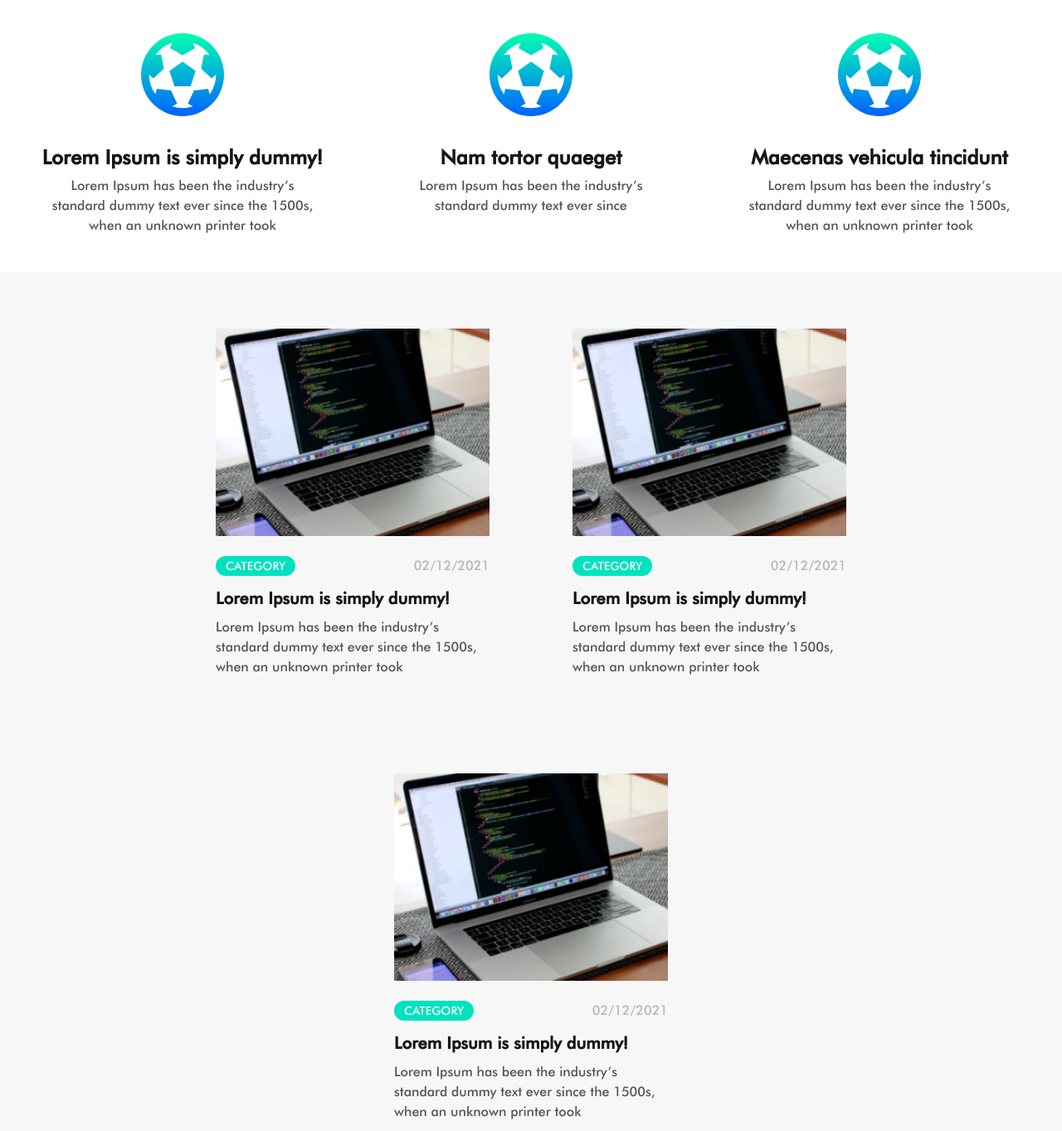
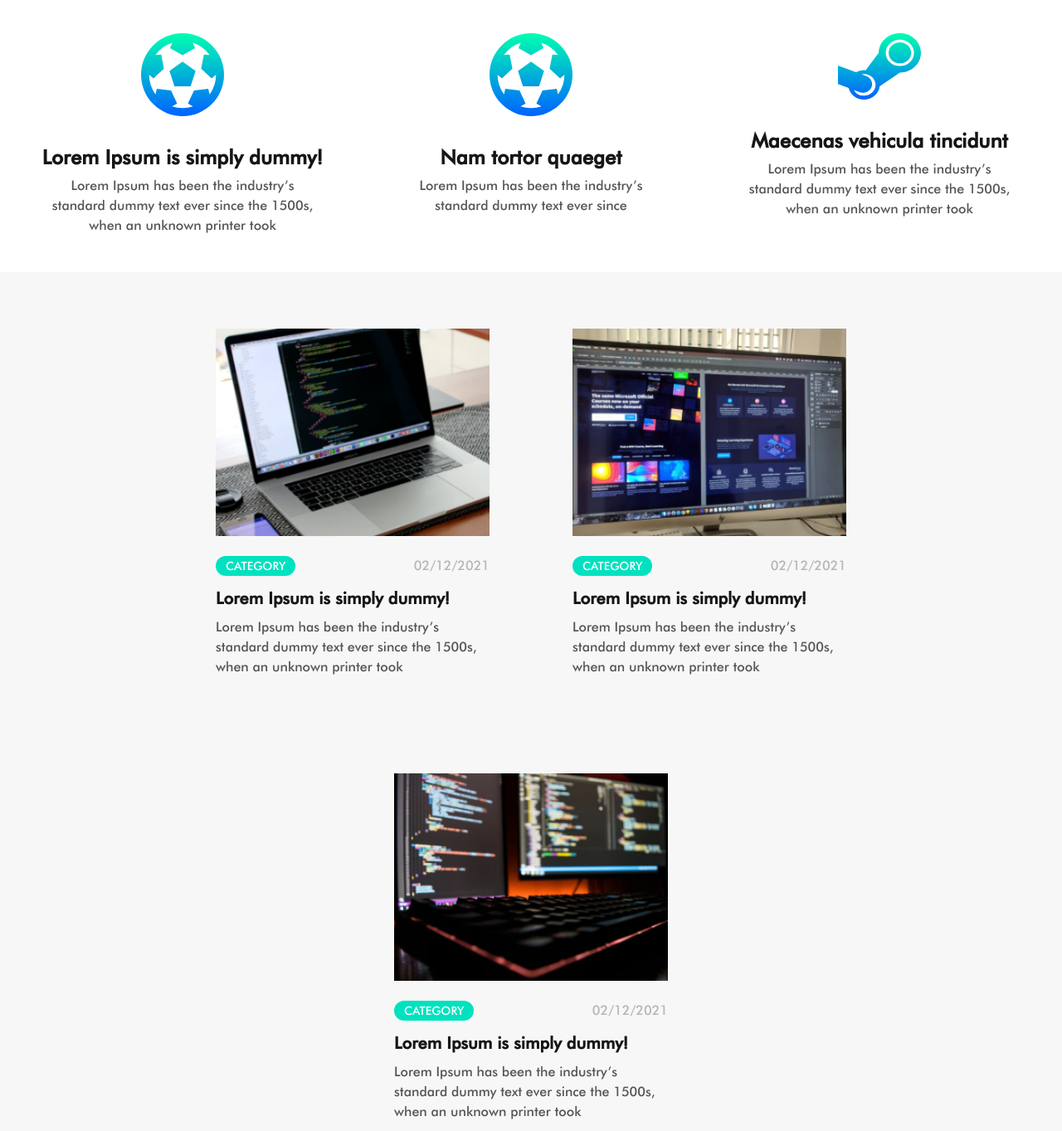
Before and after one commit to michaelnas84/frontend-challenge, a website: page src/index.html in a window 1280 px wide. Shown: the part 500-1863 px from the top of the page at 83% size. Drawn offline with Linux system fonts and the light colour scheme.

Commit message:
confirmar

```diff
--- a/src/index.html
+++ b/src/index.html
@@ -5,7 +5,7 @@
   <meta http-equiv="X-UA-Compatible" content="IE=edge">
   <meta name="viewport" content="width=device-width, initial-scale=1.0">
   <link rel="stylesheet" href="styles/style.css">
-  <link rel="stylesheet" href="../src/scripts/swiper-bundle.min.css"/>
+  <link rel="stylesheet" href="scripts/swiper-bundle.min.css"/>
   <title>Front-End Challenge</title>
 </head>
 <body>
@@ -15,7 +15,7 @@
       <div class="header__body">
         <div class="header__logo">
           <a href="#" class="logo">
-            <img src="../src/images/fuerza-studio-logo.png">
+            <img src="images/fuerza-studio-logo.png">
           </a>
         </div>
         <nav class="navbar">
@@ -55,7 +55,7 @@
   <!-- Additional required wrapper -->
   <div class="swiper-wrapper">
     <!-- Slides -->
-    <div class="swiper-slide" style="background-image:url(../src/images/background1-slider.jpg);">
+    <div class="swiper-slide" style="background-image:url(images/background1-slider.jpg);">
       <div class="indoor-slider">
       <div class="title-slider">Lorem Ipsum is simple dummy!</div>
       <div class="content-slider">Lorem Ipsum has been the industry’s standard dummy text ever since the<br>1500s, when an unknown printer took a galley of type and scrambled it<br>to make a type specimen book. It has survived not only five</div>
@@ -77,7 +77,7 @@
     <div class="container">
       <div class="card-short-content">
         <figure class="card-short-content__figure">
-          <img src="../src/images/awesome-futbol.svg" alt="" />
+          <img src="images/awesome-futbol.svg" alt="" />
         </figure>
         <div class="card-short-content__inner">
           <h3 class="card-short-content__title">Lorem Ipsum is simply dummy!</h3>
@@ -88,7 +88,7 @@
       </div>
       <div class="card-short-content">
         <figure class="card-short-content__figure">
-          <img src="../src/images/awesome-futbol.svg" alt="" />
+          <img src="images/awesome-futbol.svg" alt="" />
         </figure>
         <div class="card-short-content__inner">
           <h3 class="card-short-content__title">Nam tortor quaeget</h3>
@@ -99,7 +99,7 @@
       </div>
       <div class="card-short-content">
         <figure class="card-short-content__figure">
-          <img src="../src/images/awesome-futbol.svg" alt="" />
+          <img src="images/awesome-steam.svg" alt="" />
         </figure>
         <div class="card-short-content__inner">
           <h3 class="card-short-content__title">Maecenas vehicula tincidunt</h3>
@@ -118,7 +118,7 @@
       <div class="container">
         <div class="card-short-content-blog">
           <figure class="card-short-content-blog__figure">
-            <img src="../src/images/image-blog.png" alt="" />
+            <img src="images/image-blog.png" alt="" />
           </figure>
           <div class="card-short-content-blog__inner">
            <div class="card-short-content-blog__category">
@@ -133,7 +133,7 @@
         </div>
         <div class="card-short-content-blog">
           <figure class="card-short-content-blog__figure">
-            <img src="../src/images/image-blog.png" alt="" />
+            <img src="images/image-blog2.png" alt="" />
           </figure>
           <div class="card-short-content-blog__inner">
             <div class="card-short-content-blog__category">
@@ -148,7 +148,7 @@
         </div>
         <div class="card-short-content-blog">
           <figure class="card-short-content-blog__figure">
-            <img src="../src/images/image-blog.png" alt="" />
+            <img src="images/image-blog3.png" alt="" />
           </figure>
           <div class="card-short-content-blog__inner">
             <div class="card-short-content-blog__category">
@@ -198,5 +198,5 @@
       loop: true,
     });
 </script>
-<script src="../src/scripts/main.js"></script>
+<script src="scripts/main.js"></script>
 </html>
```
Also changed, not shown: src/images/awesome-steam.svg (added), src/images/background1-slider.jpg, src/images/image-blog2.png (added), src/images/image-blog3.png (added).
